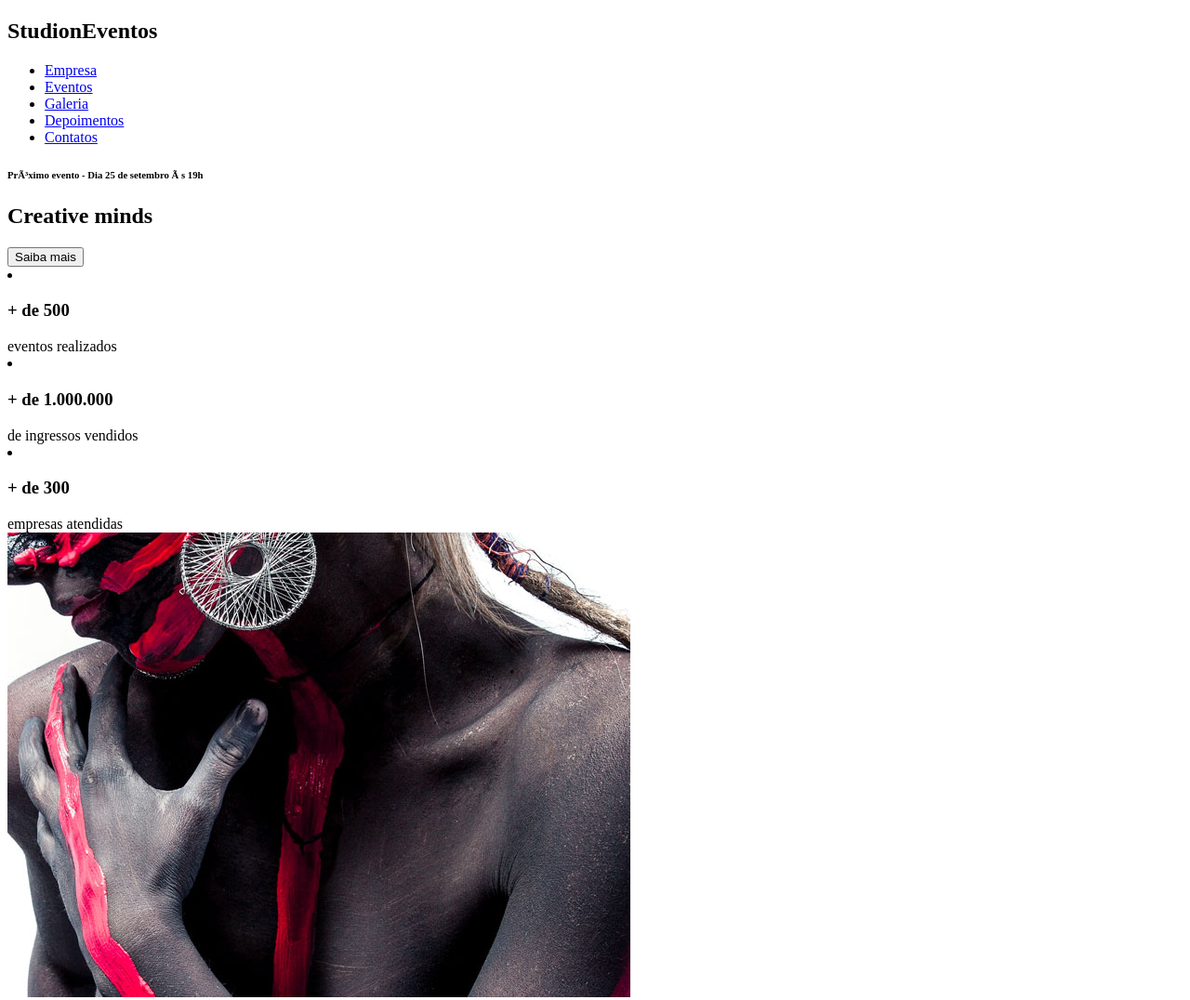
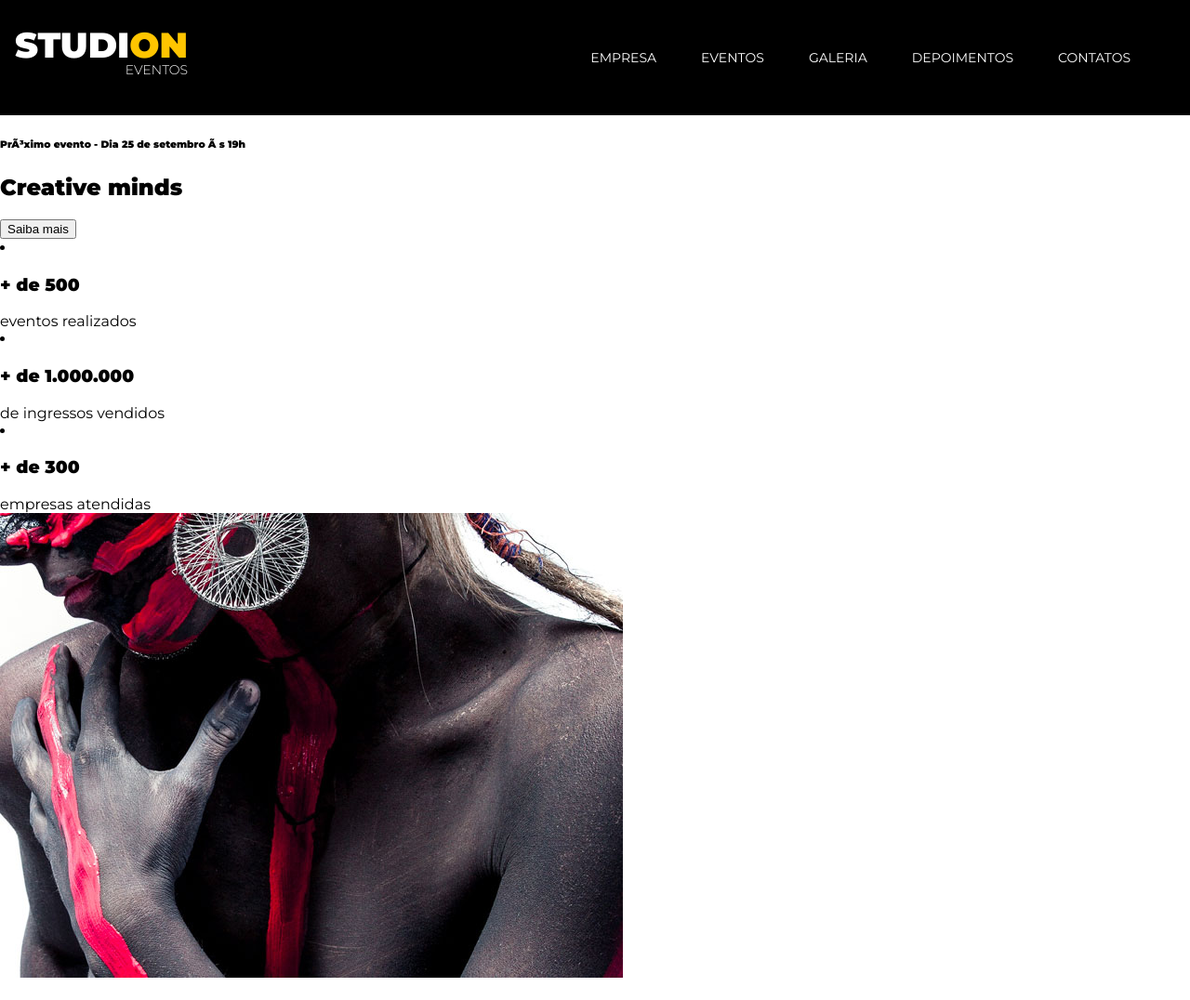
Before and after one commit to DarlanLima/studion, a website: page src/index.html in a window 1280 px wide. Shown: the top 1076 px of the page at 93% size. Drawn offline with Linux system fonts and the light colour scheme.

Commit message:
build(nav):buil navbar and logo

```diff
--- a/src/index.html
+++ b/src/index.html
@@ -3,13 +3,18 @@
     <head>
         <meta charset="UFT-8" />
         <meta name="viewport" content="width=device-width, initial-scale=1.0" />
+        <link rel="stylesheet" href="style.css">
         <title>StudiON</title>
+
     </head>
 
     <body>
-        <nav>
-            <h1>Studi<span>on</span><span>Eventos</span></h1>
-            <ul>
+        <nav class="navbar">
+            <h1 class="logo-studion">
+                Studi<span class="copy--primary">on</span>
+                <span class="logo-studion__subtitle">Eventos</span>
+            </h1>
+            <ul class="navbar__links">
                 <li>
                     <a href="#empresa">
                         Empresa
--- /dev/null
+++ b/src/style.css
@@ -0,0 +1,77 @@
+@import url('https://fonts.googleapis.com/css2?family=Montserrat:ital,wght@0,300;0,400;0,900;1,700&display=swap');
+
+* {
+    box-sizing: border-box;
+}
+
+:root {
+    --color-primary: #ffc500;
+    font-family: 'Montserrat', sans-serif;
+    font-size: 16px;
+}
+
+body {
+    margin: 0;
+    padding-top: 7.75rem;
+}
+
+ul {
+    display: flex;
+    list-style: none;
+    padding-left: 0;
+}
+
+.navbar{
+    position: fixed;
+    top: 0;
+    left: 0;
+    width: 100vw;
+    height: 7.75rem;
+
+    display: grid;
+    grid-template-columns: 1fr 9fr;
+    align-items: center;
+
+    padding: 0 1rem;
+
+    background-color: #000;
+    color: #fff;
+}
+
+.navbar__links {
+    justify-self: end;
+}
+
+.navbar__links li {
+    font-size: 0.875rem;
+    margin-right: 3rem;
+    text-transform: uppercase;
+}
+
+.navbar__links a {
+    color: #fff;
+    text-decoration: none;
+}
+
+.navbar__links a:hover {
+    color: var(--color-primary);
+}
+
+.logo-studion {
+    font-size: 2.375rem;
+    font-weight: 900;
+    text-transform: uppercase;
+    text-align: right;
+    line-height: 1ch;
+}
+
+.logo-studion__subtitle {
+    font-size: 0.875rem;
+    font-weight: 300;
+    float: right;
+
+}
+
+.copy--primary {
+    color: var(--color-primary)
+}
```
